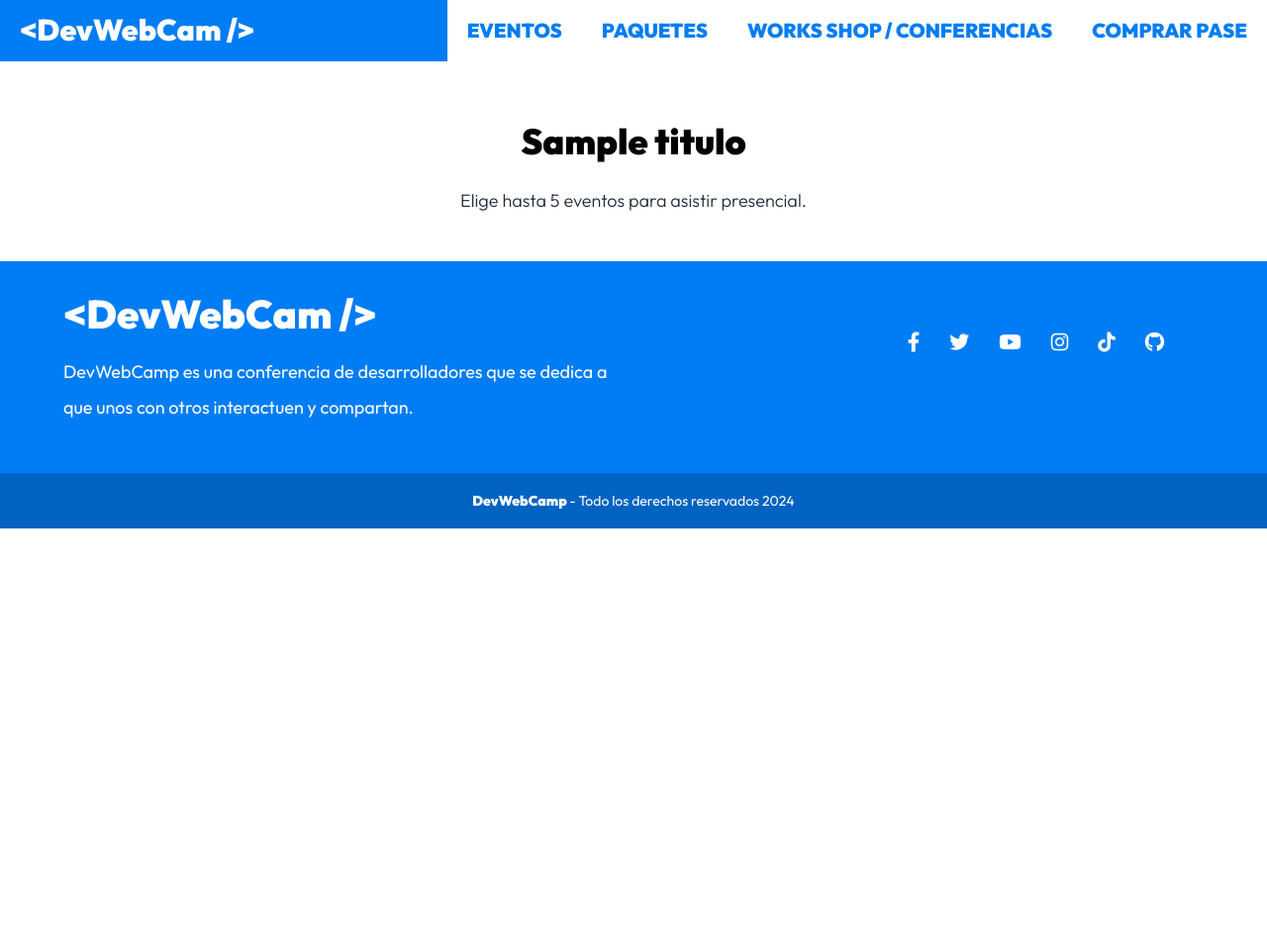
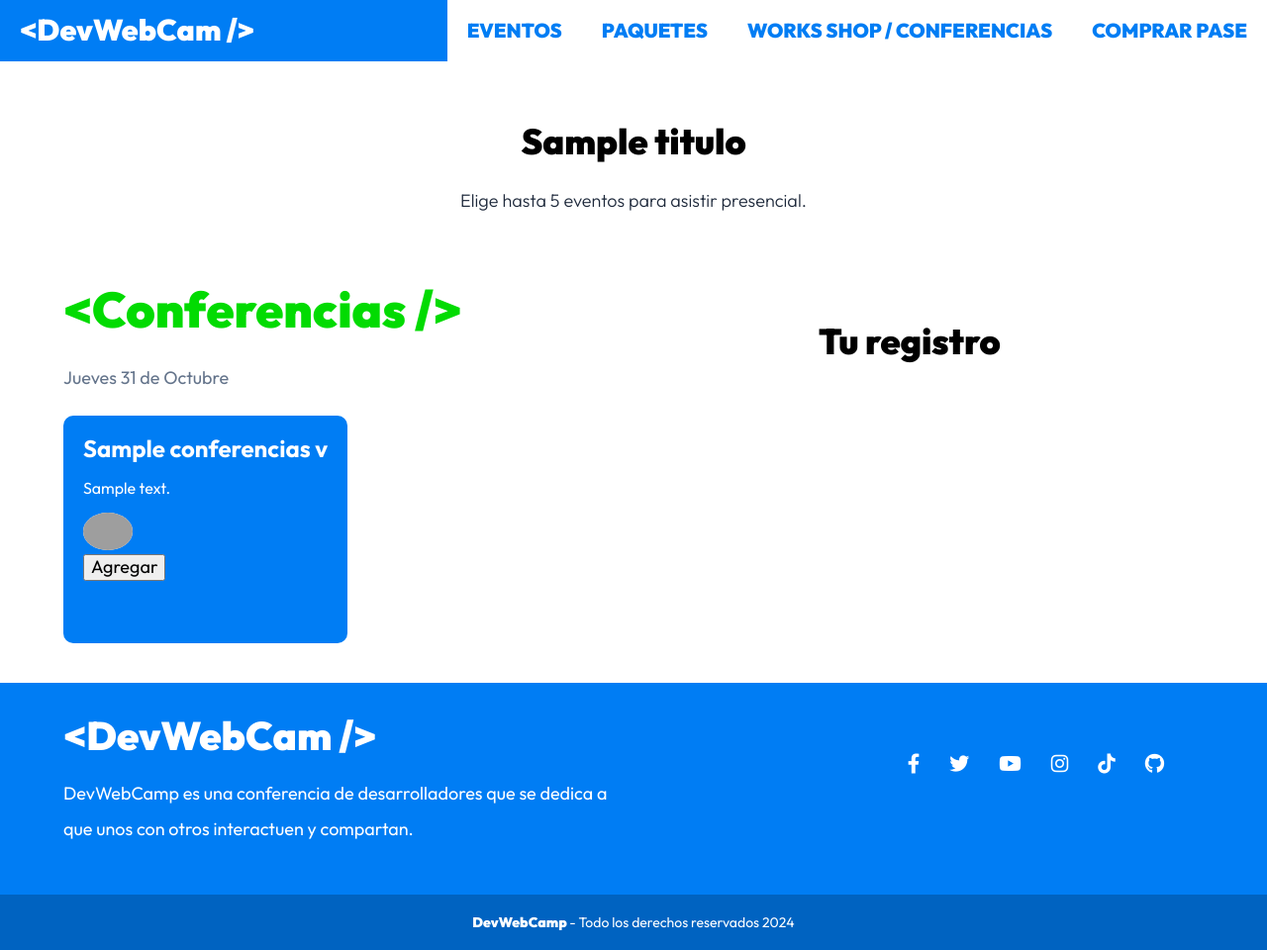
Before and after one commit to moisescastlee/DevWebCamp, a PHP site: the page made by views/registro/conferencias.php in a window 1280 px wide. Shown: the part 601-1561 px from the top of the page at 99% size. Before the commit the page ends 1135 px from the top, so only its background shows below. Run offline with PHP 8.4, Linux system fonts and the light colour scheme; the template is opened without the code that fills it: most values are stand-ins (such as "Sample title", 1, 10 or a date in 2020); data that the repository does not hold is empty; some libraries are stand-ins or nearby versions; grey boxes are pictures that could not be loaded.

Commit message:
vierrnes

```diff
--- a/src/scss/app.scss
+++ b/src/scss/app.scss
@@ -2,3 +2,4 @@
 @forward 'pagina';
 @forward 'ui';
 @forward 'admin';
+@forward 'registro';
--- /dev/null
+++ b/src/scss/registro/_index.scss
@@ -0,0 +1 @@
+@forward 'registro';
--- /dev/null
+++ b/src/scss/registro/_registro.scss
@@ -0,0 +1,40 @@
+@use 'base/mixins' as m;
+@use 'base/variables' as v;
+
+.eventos-registro {
+
+    @include m.contenedor;
+    @include m.tablet {
+        display: flex;
+        gap: 2rem;
+      }
+
+    &__listado {
+        @include m.tablet;
+      & {
+            flex: 0 0 60%;
+        }
+    }
+
+    &__grid {
+        @include m.grid(1, 3rem);
+        @include m.tablet {
+            @include m.grid (2, 3rem);
+        }
+    }
+
+    &__heading {
+        &--conferencias {
+            color: v.$verde;
+            white-space: nowrap;
+            @include m.texto-fluido( 2rem, 5rem);
+        }
+    }
+}
+
+.registro {
+    @include m.tablet; & {
+        flex: 0 0 40%;
+    }
+
+}
--- a/views/registro/conferencias.php
+++ b/views/registro/conferencias.php
@@ -1,5 +1,20 @@
-<main class="pagina">
+
     <h2 class="pagina__heading"><?php echo $titulo; ?></h2>
     <p class="pagina__descripcion"> Elige hasta 5 eventos para asistir presencial. </p>
 
-<main/>
+<div class="eventos-registro">
+    <main class="eventos-registros__listado">
+        <h3 class="eventos-registro__heading--conferencias">&lt;Conferencias /></h3>
+        <p class="eventos__fecha">Jueves 31 de Octubre</p>
+
+        <div class="eventos-registro__grid">
+            <?php foreach($eventos['conferencias_v'] as $evento) { ?>
+                <?php include __DIR__ . '/evento.php'; ?>
+            <?php } ?>
+        </div>
+    </main>
+
+    <aside class="registro">
+                <h2 class="registro__heading"> Tu registro </h2>
+    </aside>
+</div>
--- /dev/null
+++ b/views/registro/evento.php
@@ -0,0 +1,25 @@
+<div class="evento">
+    <p class="evento__hora"><?php echo $evento->hora->hora; ?></p>
+        <div class="evento__informacion">
+              <h4 class="evento__nombre"><?php echo $evento->nombre; ?></h4>
+              <p class="evento__introduccion"><?php echo $evento->descripcion; ?></p>
+
+              <div class="evento__autor-info">
+                    <picture>
+                     <source srcset=" <?php echo $_ENV['HOST']; ?>/imagenes/speakers/<?php echo $evento->ponente->imagen; ?>.webp" type="image/webp/">
+                     <source srcset=" <?php echo $_ENV['HOST']; ?>/imagenes/speakers/<?php echo $evento->ponente->imagen; ?>.png" type="image/png/">
+                         <img class="evento__imagen-autor" loading="lazy" width="200" height="300" src=" <?php echo $_ENV['HOST']; ?>/imagenes/speakers/<?php echo $evento->ponente->imagen; ?>.png" alt="Texto ponente">
+                    </picture>
+                     <p class="evento__autor-nombre">
+                        <?php echo $evento->ponente->nombre . " " . $evento->ponente->apellido; ?>
+                      </p>
+              </div>
+
+              <button
+                type="button boton"
+                data-id="<?php echo $evento->id; ?>"
+
+              >Agregar</button>
+
+        </div>
+   </div>
```
Also changed, not shown: controllers/RegistroController.php (+34 -3 lines), public/build/css/app.css, 1 other file.
